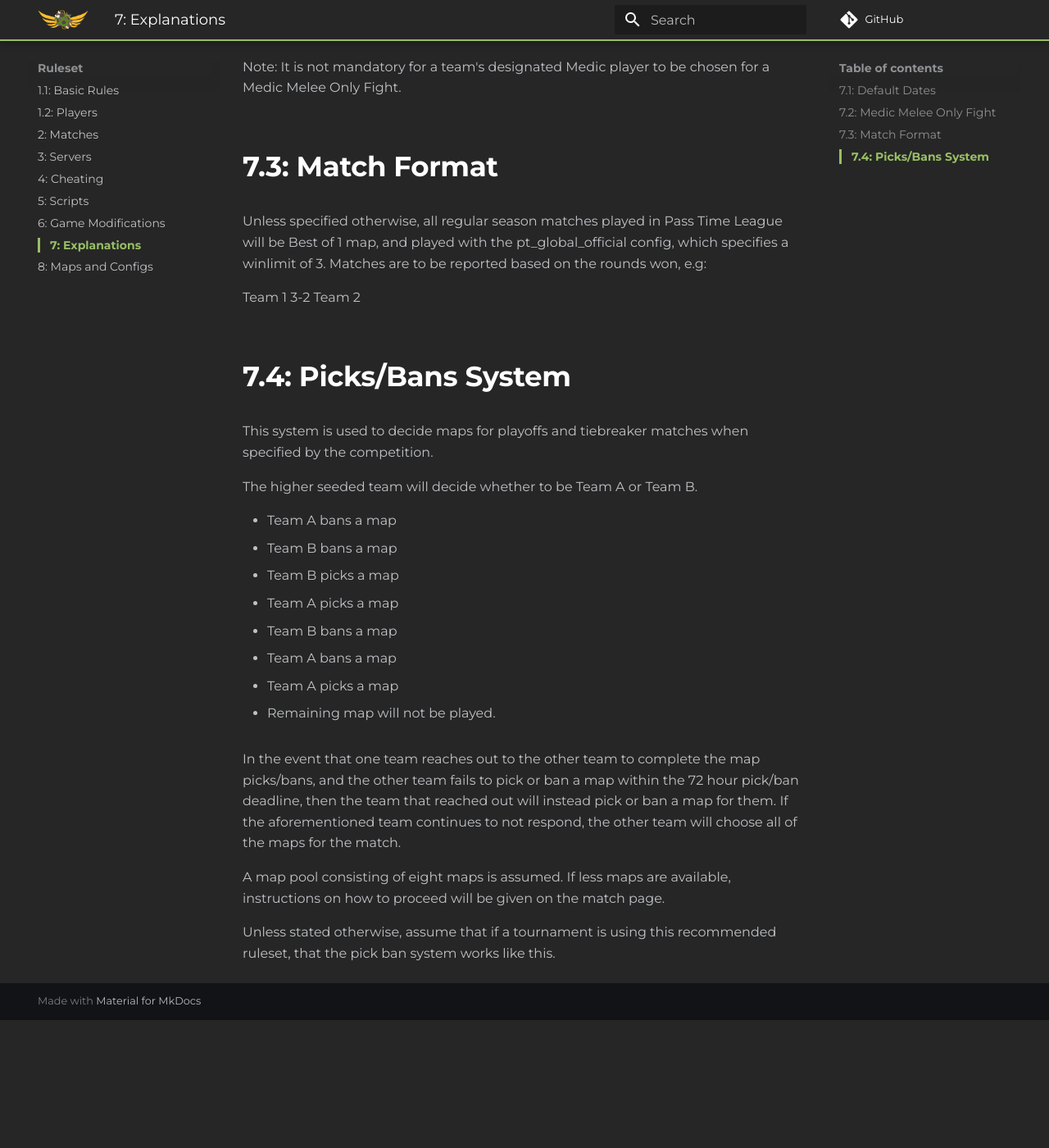
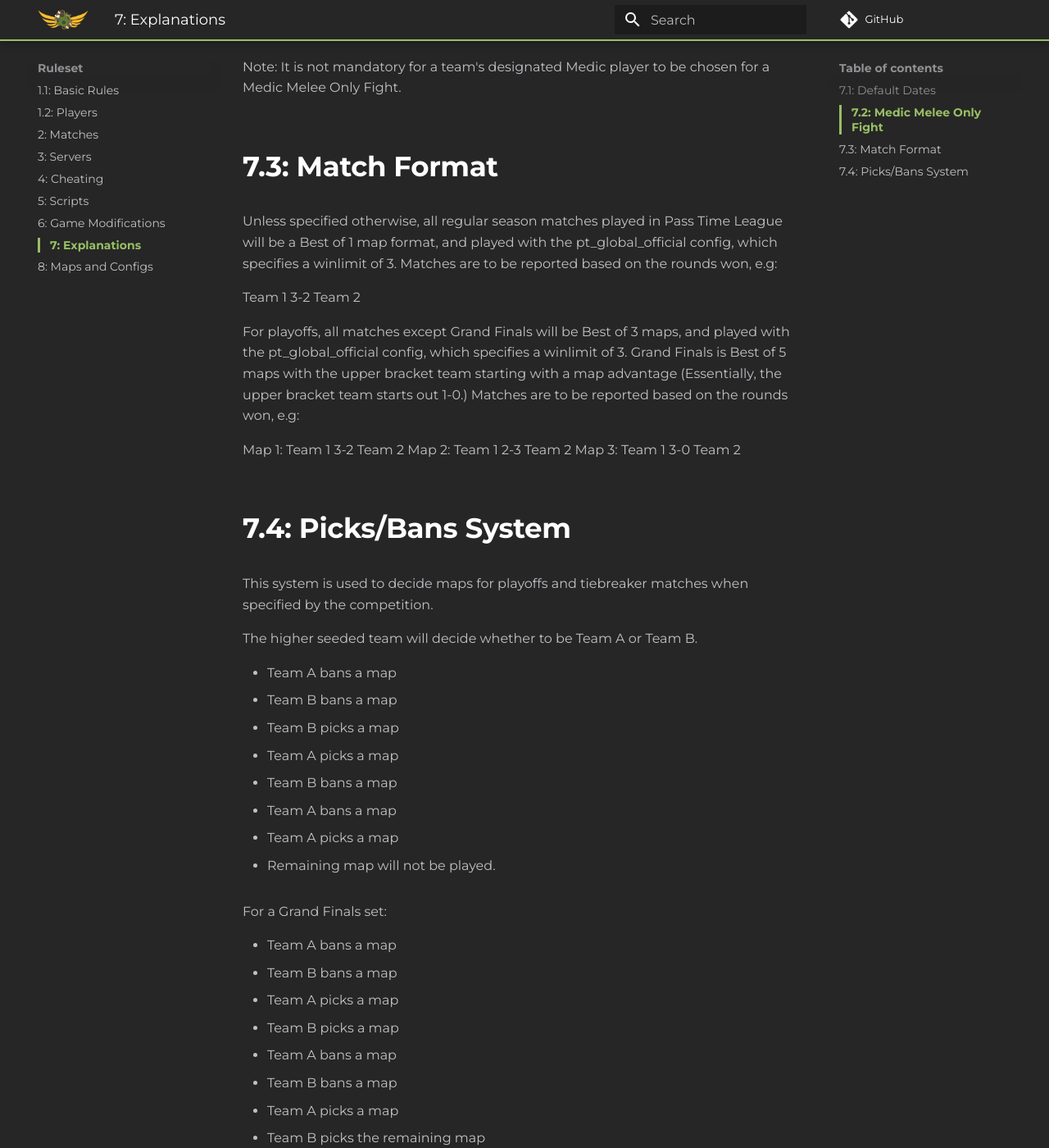
Before and after one commit to p4sstime/p4ss-docs, an MkDocs documentation site: the page built from docs/explanations/explanations.md, in a window 1280 px wide and 1400 px high, scrolled down 999 px. Shown: the whole window at 82% size. Built offline with MkDocs 1.6.1 and Material for MkDocs 9.7.7, drawn with Linux system fonts in a browser that asks for light colours; comment, search, counter and statistics services are not loaded; before the commit the page ends 2243 px from its top, so only the background shows below that.

Commit message:
Update explanations.md
Updated explanations.md with playoffs rules

```diff
--- a/docs/explanations/explanations.md
+++ b/docs/explanations/explanations.md
@@ -20,9 +20,15 @@ Note: It is not mandatory for a team's designated Medic player to be chosen for
 
 ## <b> 7.3: Match Format </b>
 
-Unless specified otherwise, all regular season matches played in Pass Time League will be Best of 1 map, and played with the pt_global_official config, which specifies a winlimit of 3. Matches are to be reported based on the rounds won, e.g:
+Unless specified otherwise, all regular season matches played in Pass Time League will be a Best of 1 map format, and played with the pt_global_official config, which specifies a winlimit of 3. Matches are to be reported based on the rounds won, e.g:
 
 Team 1 3-2 Team 2
+
+For playoffs, all matches except Grand Finals will be Best of 3 maps, and played with the pt_global_official config, which specifies a winlimit of 3. Grand Finals is Best of 5 maps with the upper bracket team starting with a map advantage (Essentially, the upper bracket team starts out 1-0.) Matches are to be reported based on the rounds won, e.g:
+
+Map 1: Team 1 3-2 Team 2
+Map 2: Team 1 2-3 Team 2
+Map 3: Team 1 3-0 Team 2
 
 ## <b> 7.4: Picks/Bans System </b>
 
@@ -39,6 +45,17 @@ The higher seeded team will decide whether to be Team A or Team B.
 - Team A picks a map
 - Remaining map will not be played.
 
+For a Grand Finals set:
+
+- Team A bans a map
+- Team B bans a map
+- Team A picks a map
+- Team B picks a map
+- Team A bans a map
+- Team B bans a map
+- Team A picks a map
+- Team B picks the remaining map
+
 In the event that one team reaches out to the other team to complete the map picks/bans, and the other team fails to pick or ban a map within the 72 hour pick/ban deadline, then the team that reached out will instead pick or ban a map for them. If the aforementioned team continues to not respond, the other team will choose all of the maps for the match.
 
 A map pool consisting of eight maps is assumed. If less maps are available, instructions on how to proceed will be given on the match page.
```
